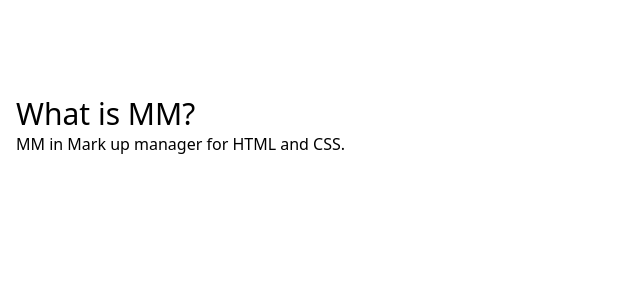
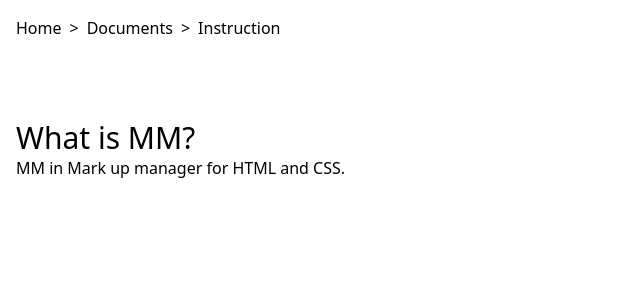
Before and after one commit to zabefofoon/mm-guide, a Nuxt app: page /documents/instruction in a window 1280 px wide. Shown: the top 300 px of the page, without its empty margins (0-640 px from the left). Built offline with nearby package versions, Linux system fonts and the light colour scheme.

Commit message:
breadcrumb 추가 wip

```diff
--- a/components/DocsMenus.vue
+++ b/components/DocsMenus.vue
@@ -3,7 +3,9 @@
     <nav class="sticky top-14 left-0">
       <ul class="flex flex-col gap-4 | p-4">
         <li v-for="menu in menus" :key="menu.name" class="flex flex-col gap-1">
-          <span class="font-bold text-slate-800">{{ menu.name }}</span>
+          <RouterLink :to="menu.link">
+            <span class="font-bold text-slate-800">{{ menu.name }}</span>
+          </RouterLink>
           <ul class="px-2">
             <RouterLink
               v-for="child in menu.children"
--- a/pages/documents/instruction.vue
+++ b/pages/documents/instruction.vue
@@ -1,6 +1,13 @@
 <template>
   <NuxtLayout name="layout-documents">
     <main class="w-full min-h-screen | p-4">
+      <ul class="flex gap-2">
+        <li><RouterLink to="/">Home</RouterLink></li>
+        <li>></li>
+        <li><RouterLink to="/documents">Documents</RouterLink></li>
+        <li>></li>
+        <li><RouterLink to="/documents/instruction">Instruction</RouterLink></li>
+      </ul>
       <section style="height: 1200px">
         <h2 id="WhatIsMM" class="text-3xl pt-20">What is MM?</h2>
         <p>MM in Mark up manager for HTML and CSS.</p>
```
